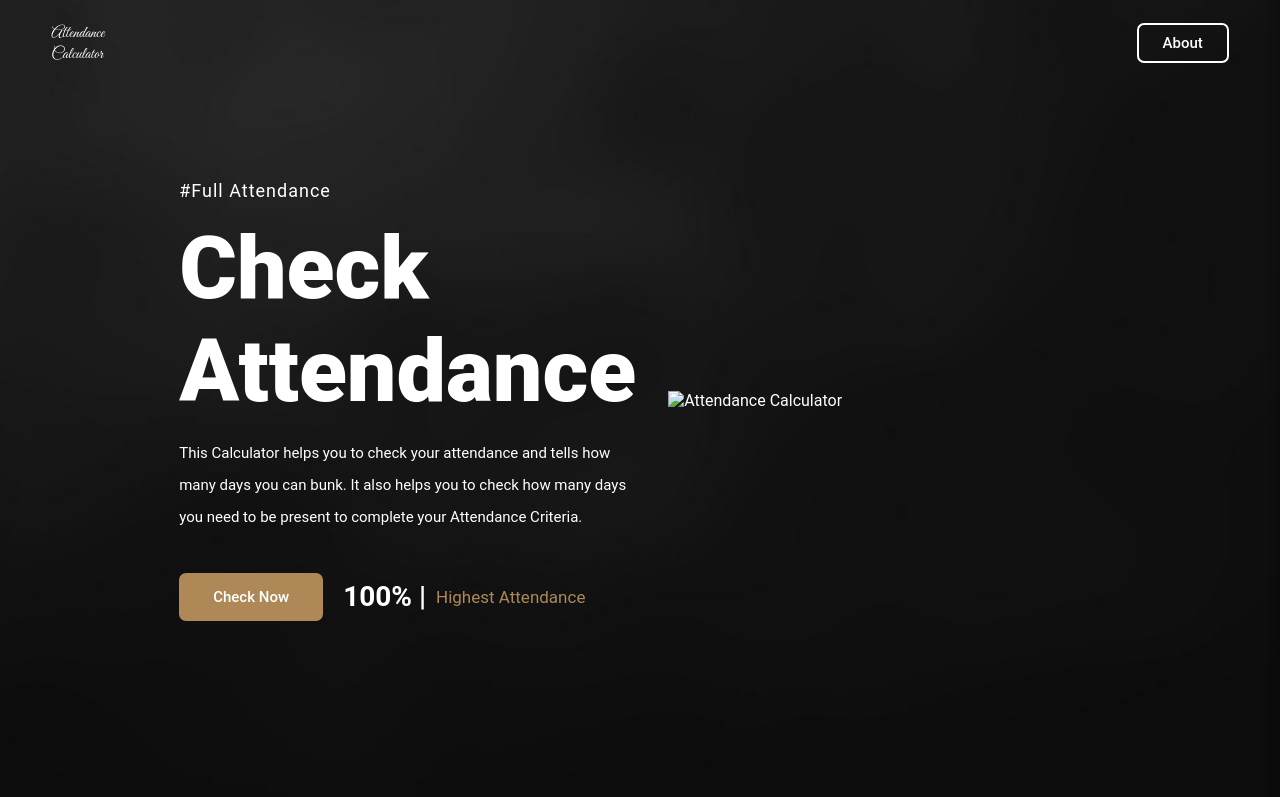
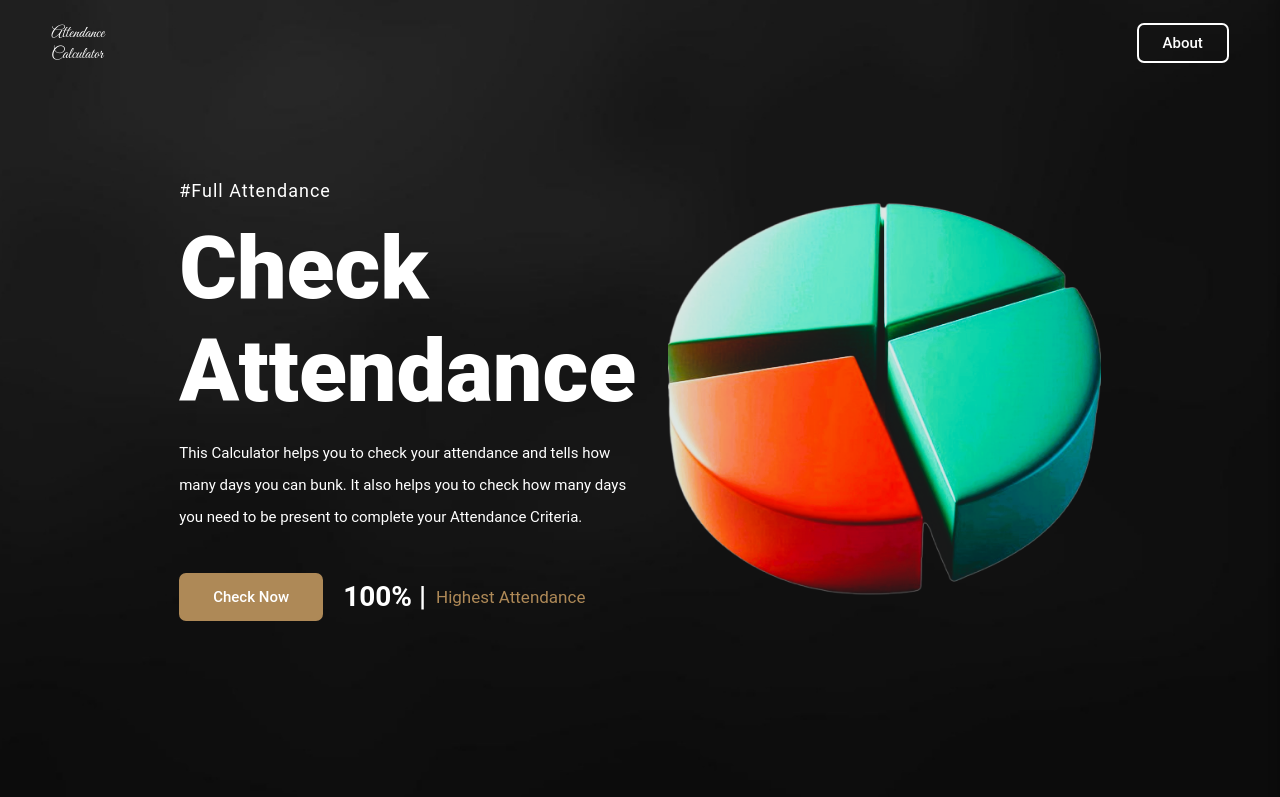
Before and after one commit to Alishad01/Attendance-Calculator, a plain HTML site: page index.html in a window 1280 px wide. Shown: the top 797 px of the page. Drawn offline with nearby package versions, Linux system fonts and the light colour scheme; a script that the page names is missing; files whose address does not match are found by name.

Commit message:
Update index.html

```diff
--- a/index.html
+++ b/index.html
@@ -51,7 +51,7 @@
             </div>
         </div>
         <div class="content-img">
-            <img src="img/Designercopy.png" alt="Attendance Calculator">
+            <img src="Designer.png" alt="Attendance Calculator">
         </div>
     </section>
 
```
